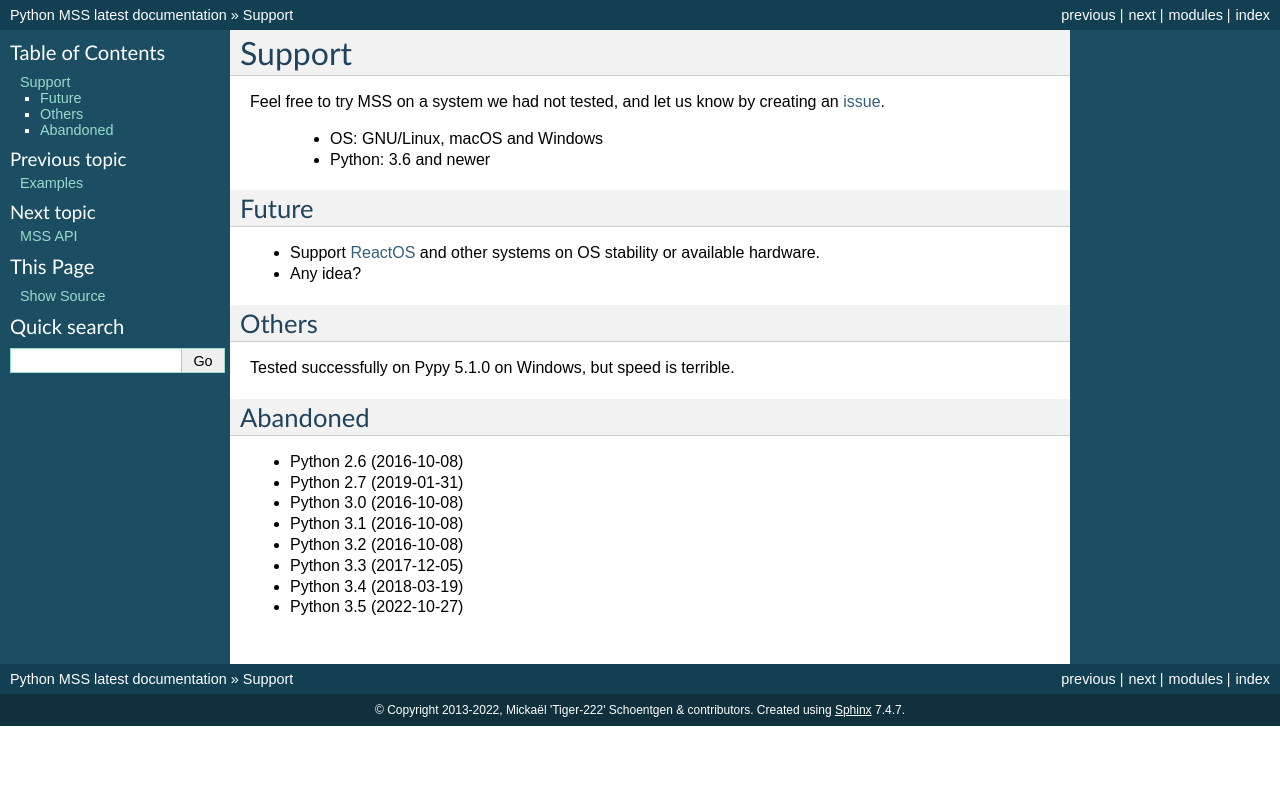
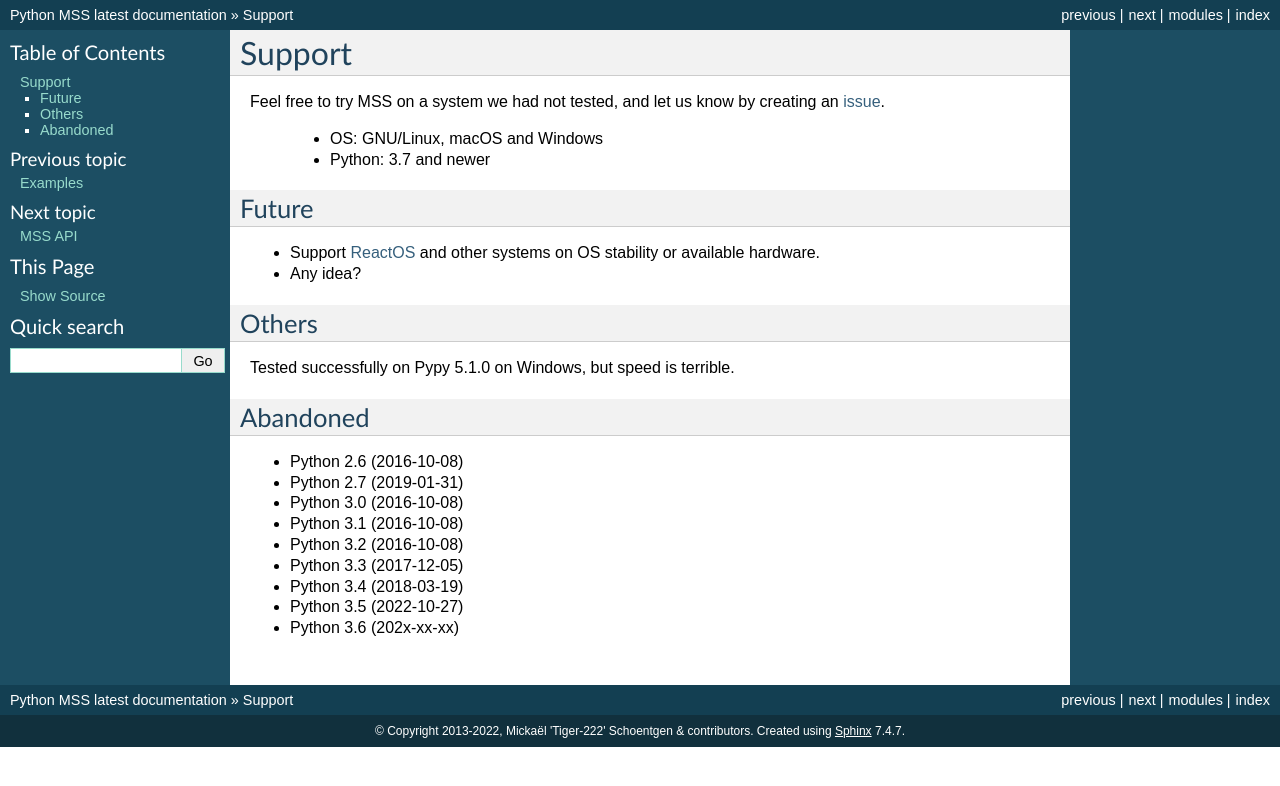
Before and after one commit to BoboTiG/python-mss, a Sphinx documentation site: the page built from docs/source/support.rst, in a window 1280 px wide. Shown: the top 786 px of the page. Built offline with Sphinx 7.4.7, drawn with Linux system fonts in a browser that asks for light colours.

Commit message:
drop support for Python 3.6

```diff
--- a/README.rst
+++ b/README.rst
@@ -22,7 +22,7 @@ Python MSS
 
 An ultra fast cross-platform multiple screenshots module in pure python using ctypes.
 
-- **Python 3.6+** and PEP8 compliant, no dependency, thread-safe;
+- **Python 3.7+** and PEP8 compliant, no dependency, thread-safe;
 - very basic, it will grab one screen shot by monitor or a screen shot of all monitors and save it to a PNG file;
 - but you can use PIL and benefit from all its formats (or add yours directly);
 - integrate well with Numpy and OpenCV;
--- a/docs/source/index.rst
+++ b/docs/source/index.rst
@@ -12,7 +12,7 @@ Welcome to Python MSS's documentation!
 
 An ultra fast cross-platform multiple screenshots module in pure python using ctypes.
 
-    - **Python 3.6+** and :pep:`8` compliant, no dependency, thread-safe;
+    - **Python 3.7+** and :pep:`8` compliant, no dependency, thread-safe;
     - very basic, it will grab one screen shot by monitor or a screen shot of all monitors and save it to a PNG file;
     - but you can use PIL and benefit from all its formats (or add yours directly);
     - integrate well with Numpy and OpenCV;
--- a/docs/source/support.rst
+++ b/docs/source/support.rst
@@ -5,7 +5,7 @@ Support
 Feel free to try MSS on a system we had not tested, and let us know by creating an `issue <https://github.com/BoboTiG/python-mss/issues>`_.
 
     - OS: GNU/Linux, macOS and Windows
-    - Python: 3.6 and newer
+    - Python: 3.7 and newer
 
 
 Future
@@ -32,3 +32,4 @@ Abandoned
 - Python 3.3 (2017-12-05)
 - Python 3.4 (2018-03-19)
 - Python 3.5 (2022-10-27)
+- Python 3.6 (202x-xx-xx)
--- a/setup.cfg
+++ b/setup.cfg
@@ -23,7 +23,6 @@ classifiers =
     Programming Language :: Python
     Programming Language :: Python :: 3
     Programming Language :: Python :: 3 :: Only
-    Programming Language :: Python :: 3.6
     Programming Language :: Python :: 3.7
     Programming Language :: Python :: 3.8
     Programming Language :: Python :: 3.9
@@ -37,7 +36,7 @@ zip_safe = False
 include_package_data = True
 packages_dir = mss
 packages = find:
-python_requires = >=3.6
+python_requires = >=3.7
 
 [options.entry_points]
 console_scripts =
```
Also changed, not shown: 2 other files.
